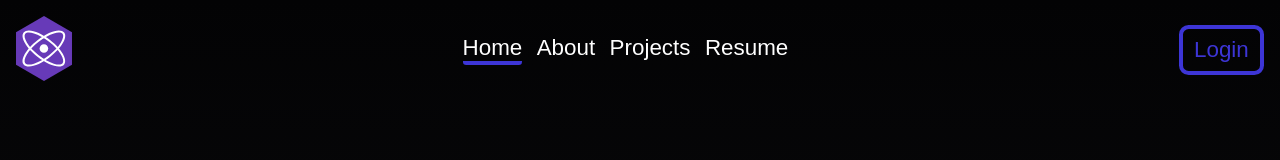
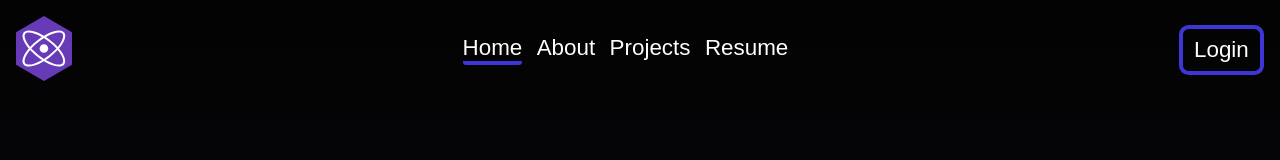
Before and after one commit to Verdanix/Verdanix, a React (Vite) app in the folder frontend/: page / in a window 1280 px wide. In both pictures the pointer is over the link "Login". Shown: the top 160 px of the page. Built offline with nearby package versions, Linux system fonts and the light colour scheme.

Commit message:
Removed duplicate CSS style
- Added to the base css styles

```diff
--- a/frontend/src/components/navbar/Navbar.scss
+++ b/frontend/src/components/navbar/Navbar.scss
@@ -87,6 +87,11 @@ nav {
       background-color 0.3s,
       border 0.3s,
       color 0.3s;
+
+
+      &:hover {
+        background-color: transparent;
+      }
   }
 }
 
@@ -189,11 +194,6 @@ nav {
       border: $desktop-border-size solid $primary-color;
       background-color: $primary-color;
       border-radius: 0.6rem;
-
-      &:hover {
-        color: $primary-color;
-        background-color: transparent;
-      }
     }
   }
 }
@@ -225,11 +225,6 @@ nav {
       border: $desktop-border-size solid $primary-color;
       background-color: $primary-color;
       border-radius: 0.6rem;
-
-      &:hover {
-        color: $primary-color;
-        background-color: transparent;
-      }
     }
   }
 }
```
